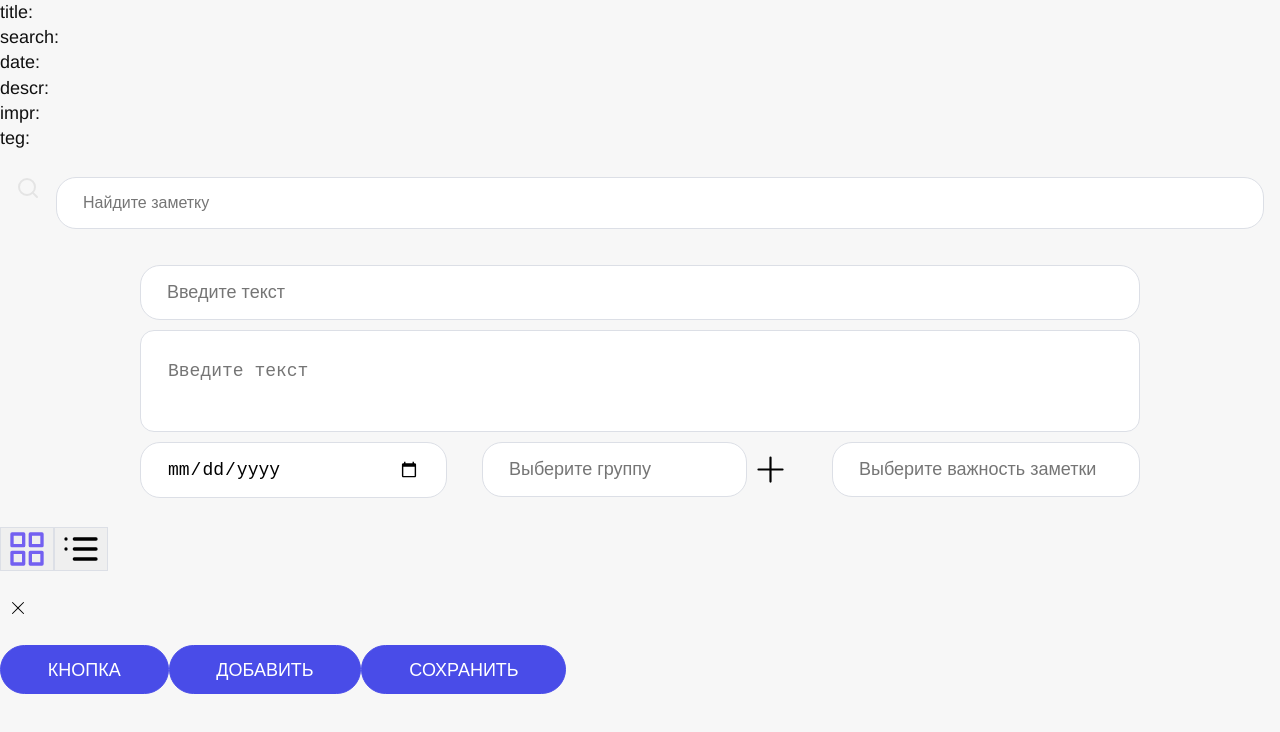
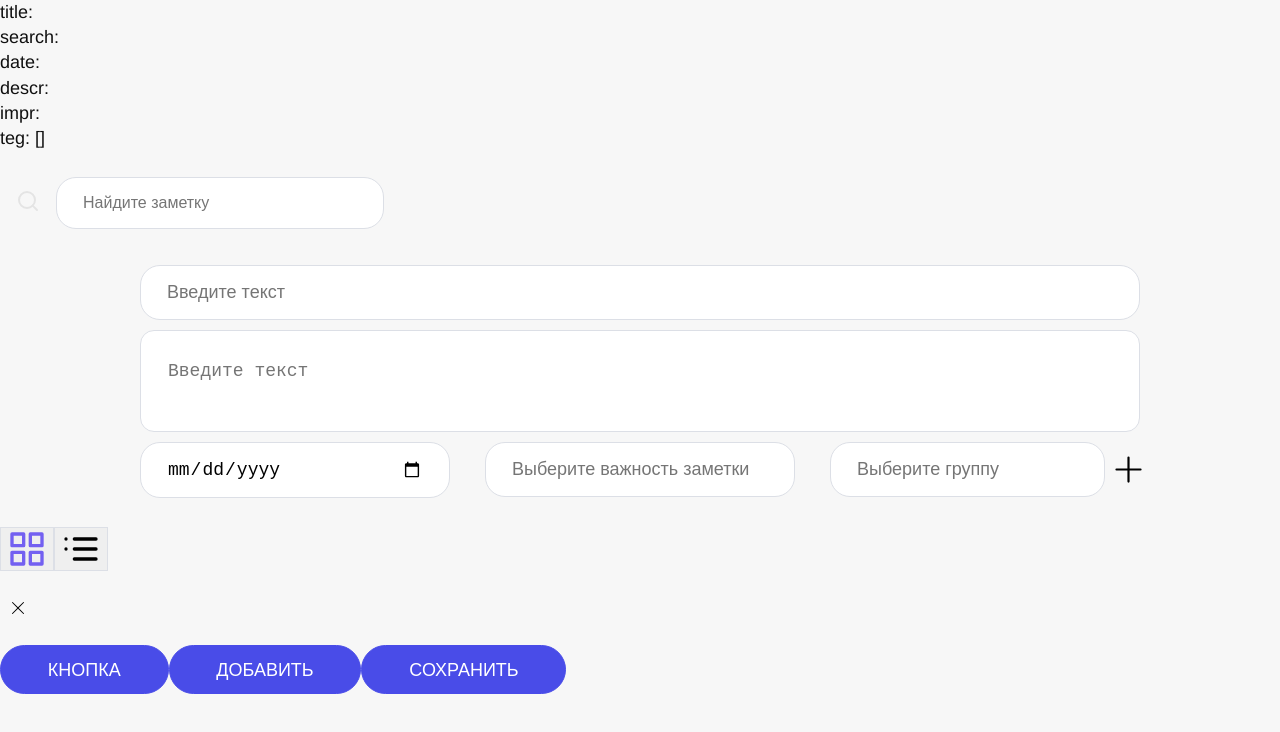
Before and after one commit to zva-2000/Note-App, a Vue app: page / in a window 1280 px wide. Shown: the top 732 px of the page. Built offline with nearby package versions, Linux system fonts and the light colour scheme.

Commit message:
Новое приложение

```diff
--- a/src/App.vue
+++ b/src/App.vue
@@ -40,7 +40,7 @@ let note = ref({
   descr: '',
   impr: '',
   date: '',
-  teg: '',
+  teg: [],
 });
 
 let notes = ref([
@@ -49,21 +49,21 @@ let notes = ref([
     descr: 'Description for first note',
     impr: 'Important',
     date: new Date(Date.now()).toLocaleString(),
-    teg: 'Work',
+    teg: ['Work'],
   },
   {
     title: 'Second note',
     descr: 'Description for second note',
     impr: 'Normal',
     date: new Date(Date.now()).toLocaleString(),
-    teg: 'Study',
+    teg: ['Study'],
   },
   {
     title: 'Third note',
     descr: 'Description for third note',
     impr: 'No matter',
     date: new Date(Date.now()).toLocaleString(),
-    teg: 'Номе',
+    teg: ['Номе'],
   },
 ]);
 
@@ -190,18 +190,18 @@ const addTegFunction = () => {
       placeholder="Введите дату"
     />
 
+    <ComponentWithDropdown
+      class="content"
+      v-model:value="note.impr"
+      v-model:options="options"
+    />
+
     <AddTegComponent
       class="teg-input"
       v-model:note="note"
       v-model:tegs="tegs"
       @chooseTeg="(tegOne) => (note.teg = tegOne)"
       @addTegFunction="addTegFunction"
-    />
-
-    <ComponentWithDropdown
-      class="content"
-      v-model:value="note.impr"
-      v-model:options="options"
     />
   </div>
 
@@ -248,7 +248,8 @@ const addTegFunction = () => {
   flex-grow: 1;
   display: flex;
   width: 1000px;
-  gap: 30px;
+  gap: 35px;
+  max-width: 1000px;
 }
 
 .input-container {
@@ -266,8 +267,7 @@ const addTegFunction = () => {
 /* } */
 
 .date-input {
-  margin-right: 5px;
-  width: 308px;
+  width: 310px;
   position: relative;
 }
 
@@ -276,12 +276,11 @@ const addTegFunction = () => {
 }
 
 .teg-input {
-  margin-right: 20px;
-  width: 300px;
+  width: 310px;
 }
 
 .error {
-  justify-content: center;
+  text-align: center;
   color: red;
 }
 </style>
--- a/src/components/ComponentWithDropdown.vue
+++ b/src/components/ComponentWithDropdown.vue
@@ -65,6 +65,7 @@ const toggleVisibility = () => {
   margin-bottom: 100px;
   box-shadow: 0px 8px 16px 0px rgba(0, 0, 0, 0.2);
   /* z-index: 1; */
+  top: 100%;
 }
 
 /* .dropdown-content li {
--- a/src/components/InputForDropdown.vue
+++ b/src/components/InputForDropdown.vue
@@ -50,7 +50,7 @@ const emit = defineEmits<{
   position: relative;
   display: inline-block;
   margin-top: 10px;
-  width: 308px;
+  width: 310px;
 }
 
 /* .dropdown-input {
--- a/src/components/SearchInput.vue
+++ b/src/components/SearchInput.vue
@@ -1,8 +1,6 @@
 <template>
   <div class="wrapper__search">
     <div class="search">
-      <!-- <input type="text" :placeholder="placeholder" v-model="search"/> -->
-
       <div class="search-icon">
         <svg
           xmlns="http://www.w3.org/2000/svg"
@@ -88,10 +86,11 @@ svg {
   bottom: 0px;
   left: 0px;
   position: absolute;
+  justify-content: center;
 }
 .search-icon {
   height: 100%;
-  padding-bottom: 30px;
+  padding-bottom: 4px;
   padding-left: 16px;
   padding-right: 16px;
   align-items: center;
@@ -103,7 +102,7 @@ svg {
   border-radius: 30px;
   color: #909399;
   font-size: 16px;
-  min-width: 400px;
+  max-width: 400px;
   height: auto;
 }
 </style>
--- a/src/components/addTegComponent.vue
+++ b/src/components/addTegComponent.vue
@@ -92,6 +92,7 @@ const filteredTegs = computed(() => {
   background-color: #f1f1f1;
   min-width: 160px;
   box-shadow: 0px 8px 16px 0px rgba(0, 0, 0, 0.2);
+  top: 100%;
 }
 
 .dropdown-content li {
```
